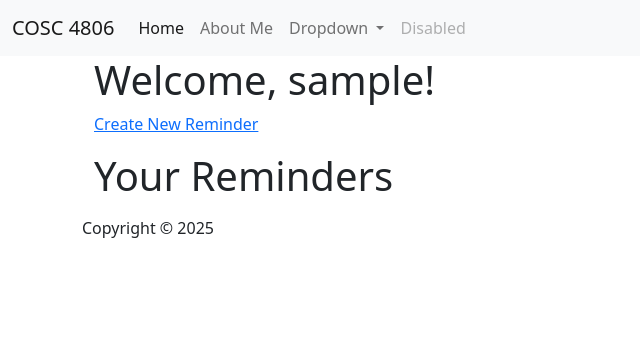
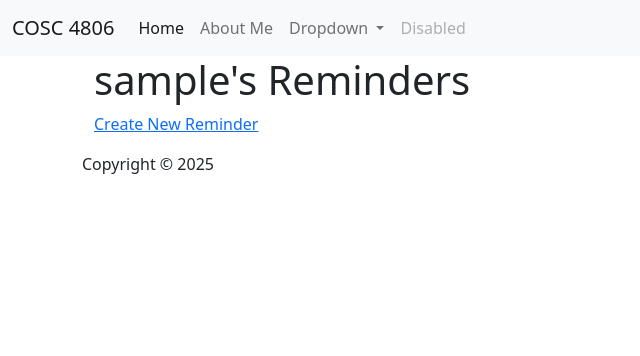
Before and after one commit to KosyAbone/cosc-4806-4, a PHP site: page /reminders in a window 1280 px wide. Shown: the top 356 px of the page, without its empty margins (0-640 px from the left). Run offline with PHP 8.4, Linux system fonts and the light colour scheme; the visitor is signed in with stand-in values (Sample User, id 1); data that the repository does not hold is empty.

Commit message:
minor intuitive change on Welcome message header

```diff
--- a/app/views/reminders/index.php
+++ b/app/views/reminders/index.php
@@ -5,9 +5,8 @@
 
 <div class="container">
     <div class="container">
-        <h1>Welcome, <?= $_SESSION['username'] ?>!</h1>
+        <h1><?= $_SESSION['username'] ?>'s Reminders</h1>
         <p><a href="/reminders/createForm">Create New Reminder</a></p>
-        <h1>Your Reminders</h1>
 
         <ul>
           <?php foreach ($data['reminders'] as $reminder): ?>
```
